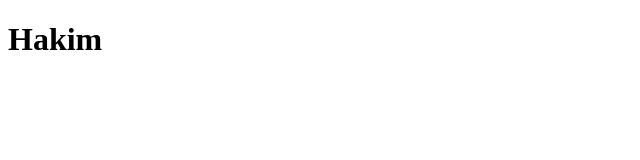
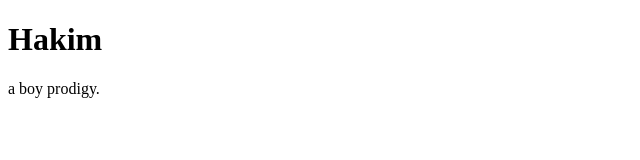
Before and after one commit to KavumaHakim/test, a plain HTML site: page src/index.html in a window 1280 px wide. Shown: the whole page, without its empty margins (0-640 px from the left). Drawn offline with Linux system fonts and the light colour scheme.

Commit message:
paragragh

```diff
--- a/src/index.html
+++ b/src/index.html
@@ -7,5 +7,6 @@
 </head>
 <body>
     <h1>Hakim</h1>
+    <p>a boy prodigy.</p>
 </body>
 </html>
```
